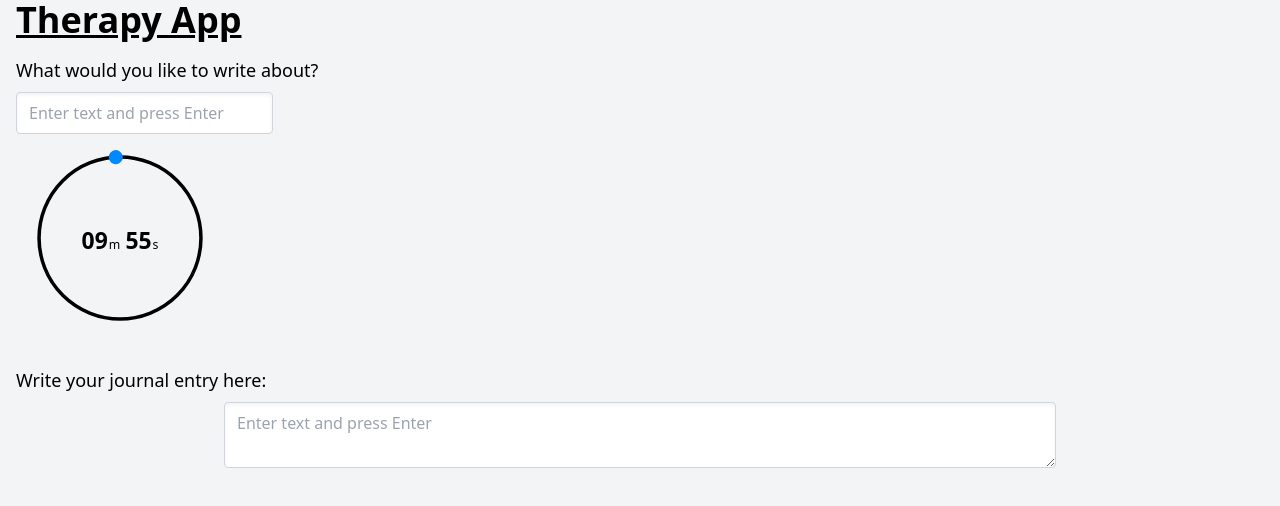
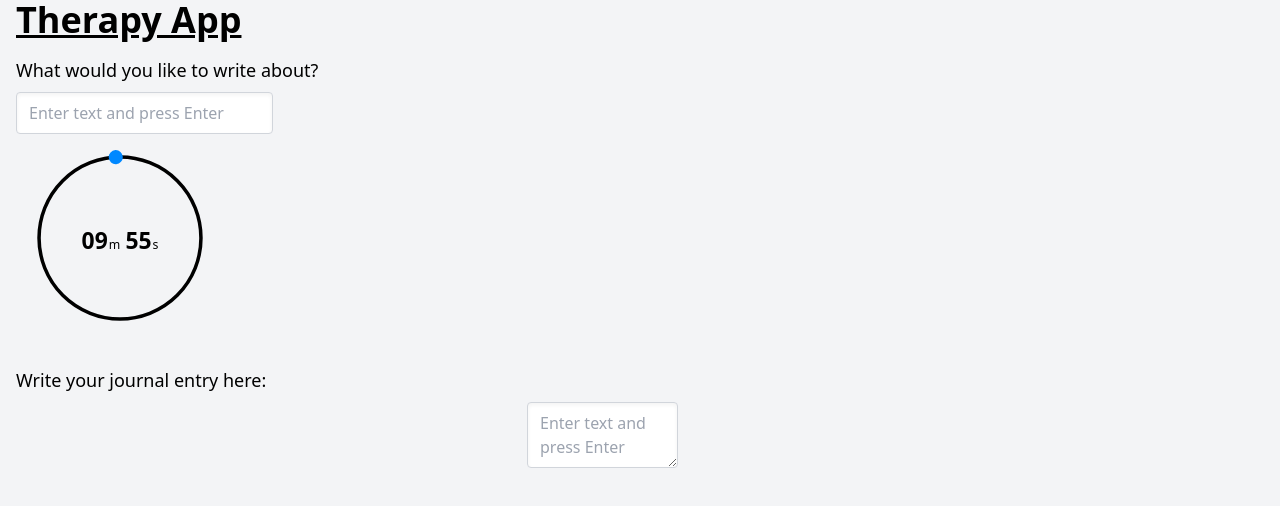
Before and after one commit to Luan-vP/ai_journal, a SvelteKit app in the folder frontend/: page / in a window 1280 px wide. Shown: the top 506 px of the page. Built offline with nearby package versions, Linux system fonts and the light colour scheme.

Commit message:
Make text fields dissapear when completed

```diff
--- a/frontend/src/routes/InsightSearch.svelte
+++ b/frontend/src/routes/InsightSearch.svelte
@@ -20,10 +20,13 @@
   </script>
 
   <div class="flex-col justify-center">
+    {#if !writingPrompt}
     <div class="w-2/3">
       <input class="px-3 py-2 border border-gray-300 rounded shadow-inner" type="text" bind:value={inputText} on:keydown={handleKeydown} placeholder="Enter text and press Enter" />
     </div>
+    {:else}
     <div>
       <p class="mt-2">{writingPrompt}</p>
     </div>
+    {/if}
   </div>
--- a/frontend/src/routes/JournallingEntry.svelte
+++ b/frontend/src/routes/JournallingEntry.svelte
@@ -21,7 +21,7 @@
     }
 
     function handleKeydown(event) {
-      if (event.key === 'Enter' && !event.shiftKey) {
+      if (event.key === 'Enter') {
         sendRequest();
       }
     }
@@ -33,9 +33,13 @@
 </script>
 
 <div class="flex justify-center">
-  <textarea class="w-2/3 px-3 py-2 border border-gray-300 rounded shadow-inner" bind:value={inputText} on:keydown={handleKeydown} on:input={autoResize} placeholder="Enter text and press Enter" />
-  {#if therapeutic_insight}
-    <br/>
-    <p>Insight: {therapeutic_insight}</p>
+  {#if !therapeutic_insight}
+  <div>
+    <textarea class="w-2/3 px-3 py-2 border border-gray-300 rounded shadow-inner" bind:value={inputText} on:keydown={handleKeydown} on:input={autoResize} placeholder="Enter text and press Enter" />
+  </div>
+  {:else}
+  <div>
+    <p>{therapeutic_insight}</p>
+  </div>
   {/if}
 </div>
```
